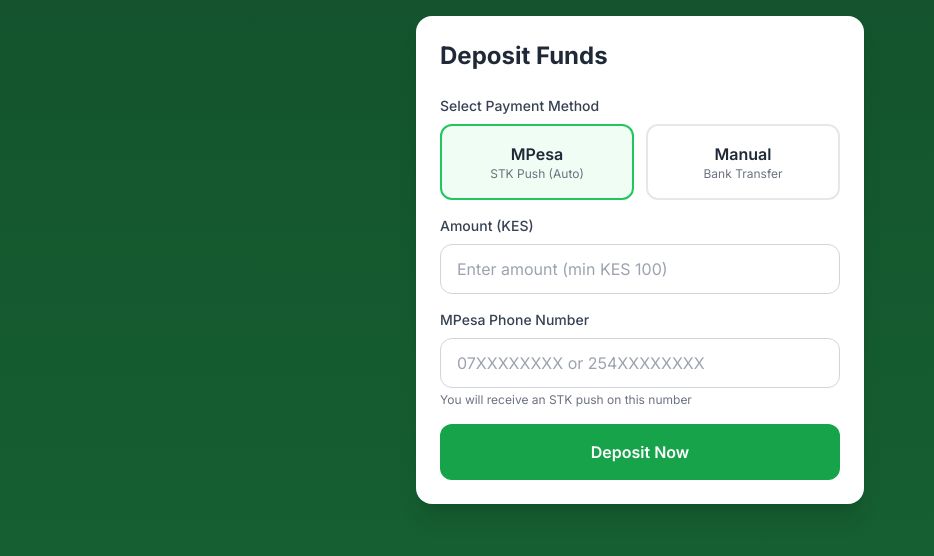
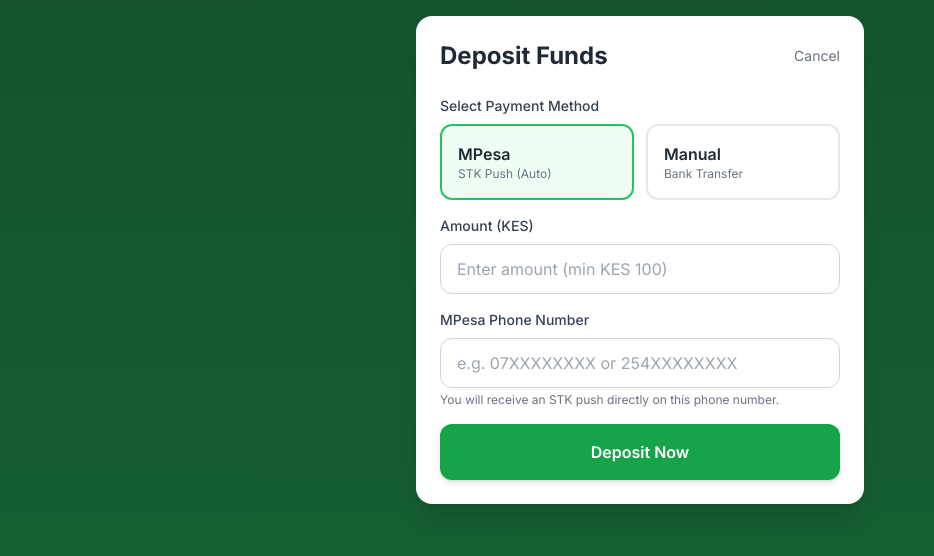
Before and after one commit to linuxbyter/Woolranch, a Next.js app: page /deposit in a window 1280 px wide. Shown: the top 556 px of the page, without its empty margins (0-934 px from the left). Built offline with nearby package versions, Linux system fonts and the light colour scheme.

Commit message:
Refactor deposit logic for selected payment method

```diff
--- a/app/deposit/page.tsx
+++ b/app/deposit/page.tsx
@@ -18,7 +18,7 @@
       return;
     }
 
-    if (!phone) {
+    if (selectedMethod === 'intasend' && !phone) {
       setMessage({ type: 'error', text: 'Please enter your phone number' });
       return;
     }
@@ -29,18 +29,24 @@
     try {
       const response = await axios.post('/api/deposits', {
         amount: parseFloat(amount),
-        phone,
-        paymentMethodId: 1,
+        phone: selectedMethod === 'intasend' ? phone : undefined,
+        paymentMethod: selectedMethod,
       });
 
       if (response.data.success) {
-        setMessage({ type: 'success', text: response.data.message });
-        setTimeout(() => router.push('/dashboard'), 2000);
+        setMessage({ type: 'success', text: response.data.message || 'Deposit initiated successfully!' });
+
+        // If it's a manual deposit, maybe you want to give them more time to read the instructions
+        const delay = selectedMethod === 'manual' ? 5000 : 2000;
+        setTimeout(() => router.push('/dashboard'), delay);
       } else {
-        setMessage({ type: 'error', text: response.data.message });
+        setMessage({ type: 'error', text: response.data.message || 'Deposit failed' });
       }
     } catch (error: any) {
-      setMessage({ type: 'error', text: error.response?.data?.message || 'Deposit failed' });
+      setMessage({
+        type: 'error',
+        text: error.response?.data?.message || 'Something went wrong. Please try again.'
+      });
     } finally {
       setLoading(false);
     }
@@ -50,17 +56,27 @@
     <div className="min-h-screen bg-gradient-to-b from-green-900 to-green-800 p-4">
       <div className="max-w-md mx-auto">
         <div className="bg-white rounded-2xl shadow-xl p-6">
-          <h1 className="text-2xl font-bold text-gray-800 mb-6">Deposit Funds</h1>
+          <div className="flex justify-between items-center mb-6">
+            <h1 className="text-2xl font-bold text-gray-800">Deposit Funds</h1>
+            <button
+              onClick={() => router.push('/dashboard')}
+              className="text-sm text-gray-500 hover:text-gray-800"
+            >
+              Cancel
+            </button>
+          </div>
 
           <div className="space-y-4">
+            {/* Payment Method Selector */}
             <div>
               <label className="block text-sm font-medium text-gray-700 mb-2">
                 Select Payment Method
               </label>
               <div className="grid grid-cols-2 gap-3">
                 <button
+                  type="button"
                   onClick={() => setSelectedMethod('intasend')}
-                  className={`p-4 rounded-xl border-2 transition-all ${
+                  className={`p-4 rounded-xl border-2 transition-all flex flex-col items-start ${
                     selectedMethod === 'intasend'
                       ? 'border-green-500 bg-green-50'
                       : 'border-gray-200 hover:border-green-300'
@@ -70,8 +86,9 @@
                   <div className="text-xs text-gray-500">STK Push (Auto)</div>
                 </button>
                 <button
+                  type="button"
                   onClick={() => setSelectedMethod('manual')}
-                  className={`p-4 rounded-xl border-2 transition-all ${
+                  className={`p-4 rounded-xl border-2 transition-all flex flex-col items-start ${
                     selectedMethod === 'manual'
                       ? 'border-green-500 bg-green-50'
                       : 'border-gray-200 hover:border-green-300'
@@ -83,6 +100,7 @@
               </div>
             </div>
 
+            {/* Amount Input */}
             <div>
               <label className="block text-sm font-medium text-gray-700 mb-2">
                 Amount (KES)
@@ -93,11 +111,12 @@
                 onChange={(e) => setAmount(e.target.value)}
                 placeholder="Enter amount (min KES 100)"
                 min="100"
-                className="w-full px-4 py-3 rounded-xl border border-gray-300 focus:border-green-500 focus:ring-2 focus:ring-green-200 outline-none transition-all"
+                className="w-full px-4 py-3 rounded-xl border border-gray-300 focus:border-green-500 focus:ring-2 focus:ring-green-200 outline-none transition-all text-gray-800"
               />
             </div>
 
-            {selectedMethod === 'intasend' && (
+            {/* Conditional Input based on Selected Method */}
+            {selectedMethod === 'intasend' ? (
               <div>
                 <label className="block text-sm font-medium text-gray-700 mb-2">
                   MPesa Phone Number
@@ -106,18 +125,33 @@
                   type="tel"
                   value={phone}
                   onChange={(e) => setPhone(e.target.value)}
-                  placeholder="07XXXXXXXX or 254XXXXXXXX"
-                  className="w-full px-4 py-3 rounded-xl border border-gray-300 focus:border-green-500 focus:ring-2 focus:ring-green-200 outline-none transition-all"
+                  placeholder="e.g. 07XXXXXXXX or 254XXXXXXXX"
+                  className="w-full px-4 py-3 rounded-xl border border-gray-300 focus:border-green-500 focus:ring-2 focus:ring-green-200 outline-none transition-all text-gray-800"
                 />
                 <p className="text-xs text-gray-500 mt-1">
-                  You will receive an STK push on this number
+                  You will receive an STK push directly on this phone number.
+                </p>
+              </div>
+            ) : (
+              <div className="p-4 bg-blue-50 border border-blue-100 rounded-xl space-y-2">
+                <h4 className="font-semibold text-blue-900 text-sm">How to deposit via Bank Transfer:</h4>
+                <p className="text-xs text-blue-800">
+                  1. Make a transfer of the exact amount above to:
+                </p>
+                <div className="bg-white p-3 rounded-lg border border-blue-200 text-sm space-y-1 my-2">
+                  <p><span className="text-gray-500 text-xs">Bank:</span> <span className="font-medium text-gray-800">Your Bank Name</span></p>
+                  <p><span className="text-gray-500 text-xs">Account No:</span> <span className="font-medium text-gray-800">1234 5678 9012</span></p>
+                  <p><span className="text-gray-500 text-xs">Account Name:</span> <span className="font-medium text-gray-800">Wool Ranch Limited</span></p>
+                </div>
+                <p className="text-xs text-blue-800">
+                  2. Once transferred, click the button below to log your manual deposit request. Admin will approve it shortly!
                 </p>
               </div>
             )}
 
             {message && (
               <div
-                className={`p-4 rounded-xl ${
+                className={`p-4 rounded-xl text-sm font-medium ${
                   message.type === 'success'
                     ? 'bg-green-100 text-green-800'
                     : 'bg-red-100 text-red-800'
@@ -130,13 +164,13 @@
             <button
               onClick={handleDeposit}
               disabled={loading}
-              className={`w-full py-4 rounded-xl font-semibold text-white transition-all ${
+              className={`w-full py-4 rounded-xl font-semibold text-white transition-all shadow-md ${
                 loading
                   ? 'bg-gray-400 cursor-not-allowed'
                   : 'bg-green-600 hover:bg-green-700 active:scale-95'
               }`}
             >
-              {loading ? 'Processing...' : 'Deposit Now'}
+              {loading ? 'Processing...' : selectedMethod === 'manual' ? 'I Have Paid' : 'Deposit Now'}
             </button>
           </div>
         </div>
```
